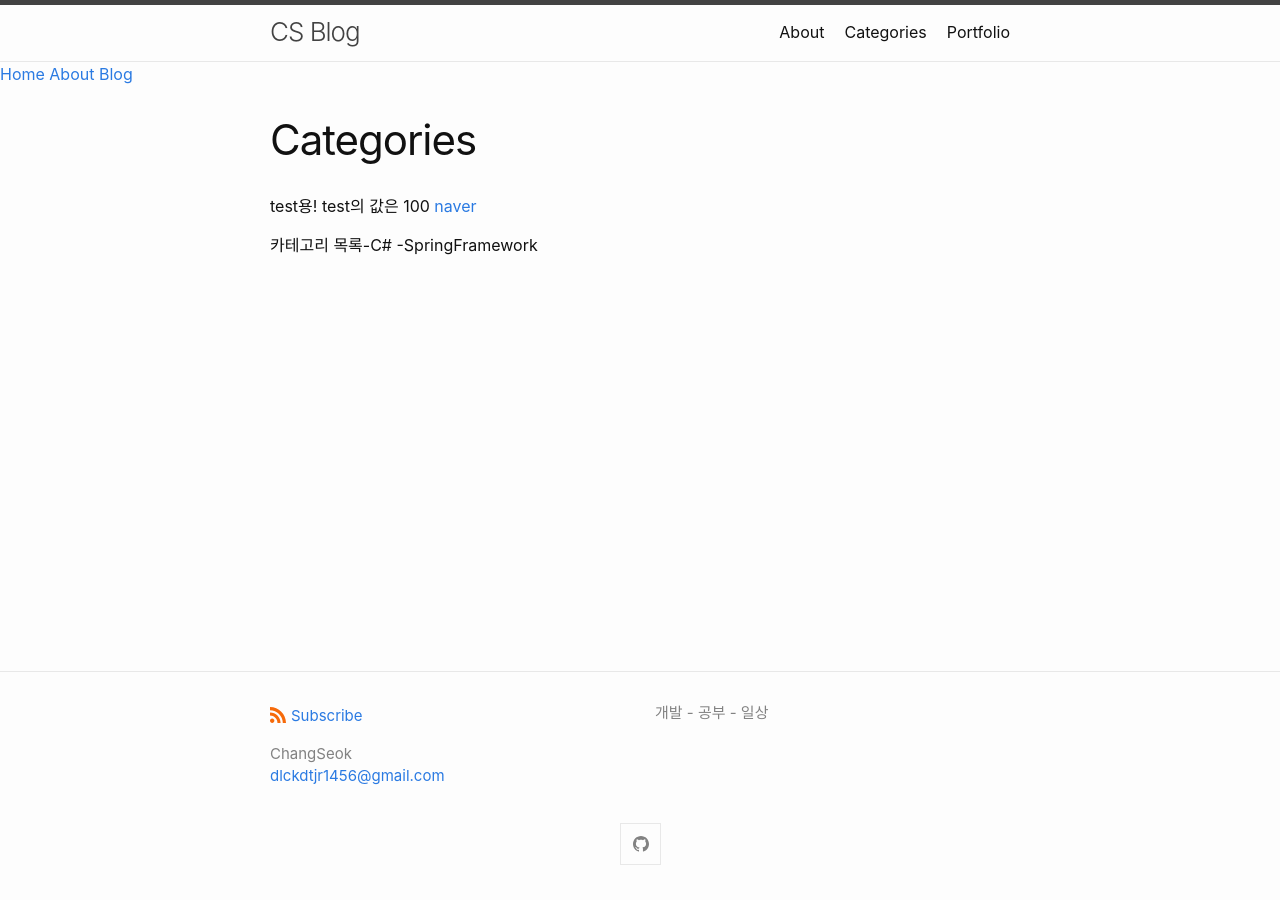
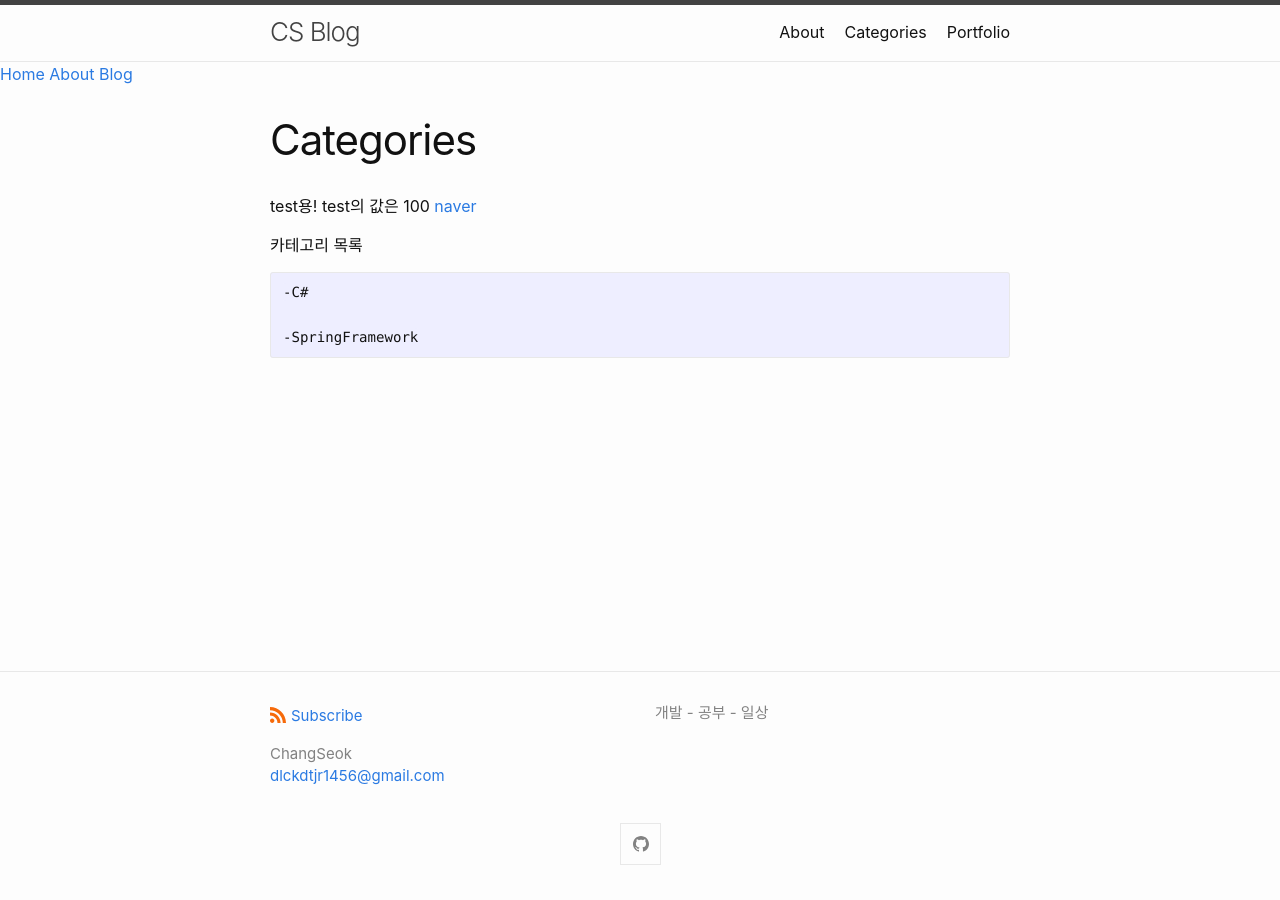
Before and after one commit to ChangSeok-Lee/ChangSeok-Lee.github.io, a Jekyll site: the page built from Category.md, in a window 1280 px wide. Built offline with Jekyll 4.4.1, drawn with Linux system fonts in a browser that asks for light colours.

Commit message:
Update Category.md

```diff
--- a/Category.md
+++ b/Category.md
@@ -9,6 +9,6 @@ test용! test의 값은 {{test}}
 [naver](https://www.naver.com "커서를 올리면 나온다.")
 
 카테고리 목록
-{%- for item in site.categories -%}
+{% for item in site.categories %}
     -{{ item | first }}
 {% endfor %}
```
